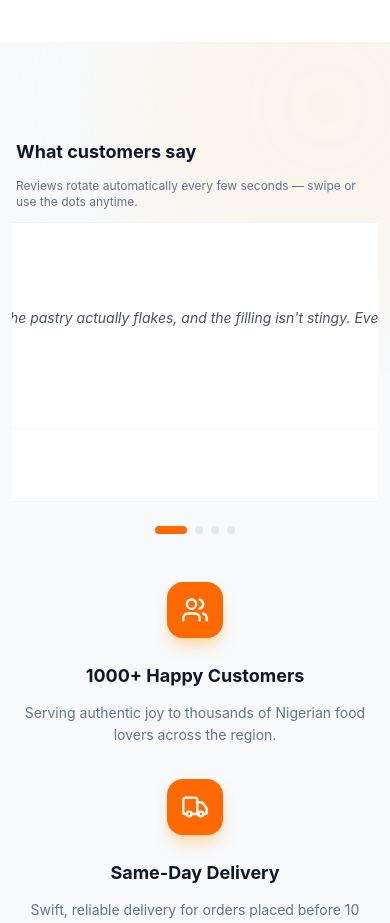
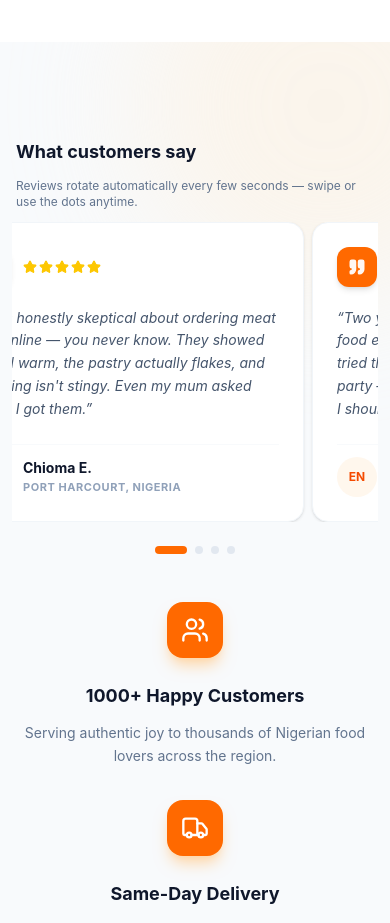
Before and after one commit to abiodunadesesan/gourmetbakes-more, a Next.js app: page / in a window 390 px wide. Shown: the part 5300-6223 px from the top of the page. Built offline with nearby package versions, Linux system fonts and the light colour scheme; no server answers; the database is empty; a web font is replaced by a local one.

Commit message:
new review slide animation

```diff
--- a/src/components/ReviewCard.tsx
+++ b/src/components/ReviewCard.tsx
@@ -11,11 +11,11 @@ interface ReviewCardProps {
 
 export default function ReviewCard({ review }: ReviewCardProps) {
     return (
-        <div className="bg-white border border-slate-50 rounded-3xl p-6 hover:bg-slate-50/50 transition-all group">
-            <div className="flex justify-between items-start mb-4">
-                <div className="space-y-1">
+        <div className="max-w-full min-w-0 overflow-x-hidden rounded-3xl border border-slate-50 bg-white p-6 transition-all group hover:bg-slate-50/50">
+            <div className="mb-4 flex min-w-0 items-start justify-between gap-3">
+                <div className="min-w-0 space-y-1">
                     <div className="flex items-center gap-2">
-                        <p className="font-black text-slate-900">{review.reviewer_name}</p>
+                        <p className="break-words font-black text-slate-900">{review.reviewer_name}</p>
                         {review.is_verified_purchase && (
                             <span className="flex items-center gap-1 bg-green-100 text-green-700 text-[10px] font-black px-2 py-0.5 rounded-md uppercase tracking-wider">
                                 <CheckCircle size={10} />
@@ -36,13 +36,13 @@ export default function ReviewCard({ review }: ReviewCardProps) {
                         ))}
                     </div>
                 </div>
-                <p className="text-[10px] font-black text-slate-300 uppercase tracking-widest">
+                <p className="shrink-0 text-[10px] font-black uppercase tracking-widest text-slate-300">
                     {formatTimeAgo(review.created_at)}
                 </p>
             </div>
 
             {review.comment ? (
-                <p className="text-slate-600 text-sm leading-relaxed font-medium break-words [overflow-wrap:anywhere]">
+                <p className="w-full min-w-0 text-sm font-medium leading-relaxed text-slate-600 break-words hyphens-auto [overflow-wrap:anywhere]">
                     {review.comment}
                 </p>
             ) : (
--- a/src/components/TestimonialSection.tsx
+++ b/src/components/TestimonialSection.tsx
@@ -20,7 +20,7 @@ export default function TestimonialSection() {
           </p>
         </div>
 
-        <div className="max-w-lg mx-auto md:max-w-2xl">
+        <div className="mx-auto min-w-0 max-w-lg md:max-w-2xl">
           <MobileSnapCarousel
             autoPlayMs={3000}
             infinite
--- a/src/components/TrustSection.tsx
+++ b/src/components/TrustSection.tsx
@@ -49,7 +49,7 @@ export default function TrustSection() {
                 <div className="grid grid-cols-1 lg:grid-cols-3 gap-12">
 
                     {/* Customer voices — horizontal swipe / scroll in narrow column */}
-                    <div className="reveal lg:col-span-1 space-y-3">
+                    <div className="reveal min-w-0 lg:col-span-1 space-y-3">
                         <h3 className="text-lg font-bold text-slate-900 font-serif">
                             What customers say
                         </h3>
--- a/src/components/testimonials/MobileSnapCarousel.tsx
+++ b/src/components/testimonials/MobileSnapCarousel.tsx
@@ -142,11 +142,14 @@ export function MobileSnapCarousel({
   if (items.length === 0) return null;
 
   return (
-    <div onPointerDownCapture={() => pauseAutoplayForInteraction()}>
+    <div
+      onPointerDownCapture={() => pauseAutoplayForInteraction()}
+      className="min-w-0 w-full max-w-full"
+    >
       <div
         ref={ref}
         className={[
-          "flex overflow-x-auto snap-x snap-mandatory gap-0 touch-pan-x",
+          "flex min-h-0 min-w-0 w-full max-w-full overflow-x-auto snap-x snap-mandatory gap-0 touch-pan-x",
           "[scrollbar-width:none] [-ms-overflow-style:none] [&::-webkit-scrollbar]:hidden",
           className,
         ].join(" ")}
@@ -154,7 +157,7 @@ export function MobileSnapCarousel({
         {items.map((node, i) => (
           <div
             key={i}
-            className="min-w-full shrink-0 snap-center snap-always box-border px-0.5"
+            className="box-border flex min-h-0 min-w-0 w-full max-w-full shrink-0 snap-center snap-always flex-col items-stretch justify-start px-1"
           >
             {node}
           </div>
--- a/src/components/testimonials/TestimonialCard.tsx
+++ b/src/components/testimonials/TestimonialCard.tsx
@@ -28,12 +28,12 @@ export function TestimonialCard({ testimonial: t, size = "lg" }: Props) {
     <article
       className={
         lg
-          ? "bg-white p-8 sm:p-10 rounded-[2rem] sm:rounded-[2.5rem] border border-slate-100 shadow-sm h-full flex flex-col"
-          : "bg-white p-6 rounded-2xl border border-slate-100 shadow-sm h-full flex flex-col min-h-[280px]"
+          ? "flex w-full max-w-full min-w-0 flex-col self-start overflow-x-hidden rounded-[2rem] border border-slate-100 bg-white p-8 shadow-sm sm:rounded-[2.5rem] sm:p-10"
+          : "flex w-full max-w-full min-w-0 flex-col self-start overflow-x-hidden rounded-2xl border border-slate-100 bg-white p-6 shadow-sm"
       }
     >
       {/* Quote icon + stars in normal flow (fixes mobile overlap / misalignment) */}
-      <div className="flex flex-wrap items-center gap-3 mb-5">
+      <div className="flex flex-shrink-0 flex-wrap items-center gap-3 mb-5">
         <div
           className={
             lg
@@ -54,14 +54,14 @@ export function TestimonialCard({ testimonial: t, size = "lg" }: Props) {
       <p
         className={
           lg
-            ? "text-slate-600 text-base sm:text-lg font-serif italic leading-relaxed flex-1 mb-8 min-w-0 break-words [overflow-wrap:anywhere] text-pretty"
-            : "text-slate-600 text-sm sm:text-base font-serif italic leading-relaxed flex-1 mb-6 min-w-0 break-words [overflow-wrap:anywhere] text-pretty"
+            ? "text-slate-600 text-base sm:text-lg font-serif italic leading-relaxed mb-8 w-full min-w-0 max-w-full hyphens-auto break-words [overflow-wrap:anywhere] text-pretty"
+            : "text-slate-600 text-sm sm:text-base font-serif italic leading-relaxed mb-6 w-full min-w-0 max-w-full hyphens-auto break-words [overflow-wrap:anywhere] text-pretty"
         }
       >
         &ldquo;{t.quote}&rdquo;
       </p>
 
-      <footer className="flex items-center gap-3 sm:gap-4 mt-auto pt-2 border-t border-slate-50">
+      <footer className="flex w-full min-w-0 shrink-0 items-center gap-3 sm:gap-4 border-t border-slate-50 pt-3">
         <div
           className={
             lg
```
